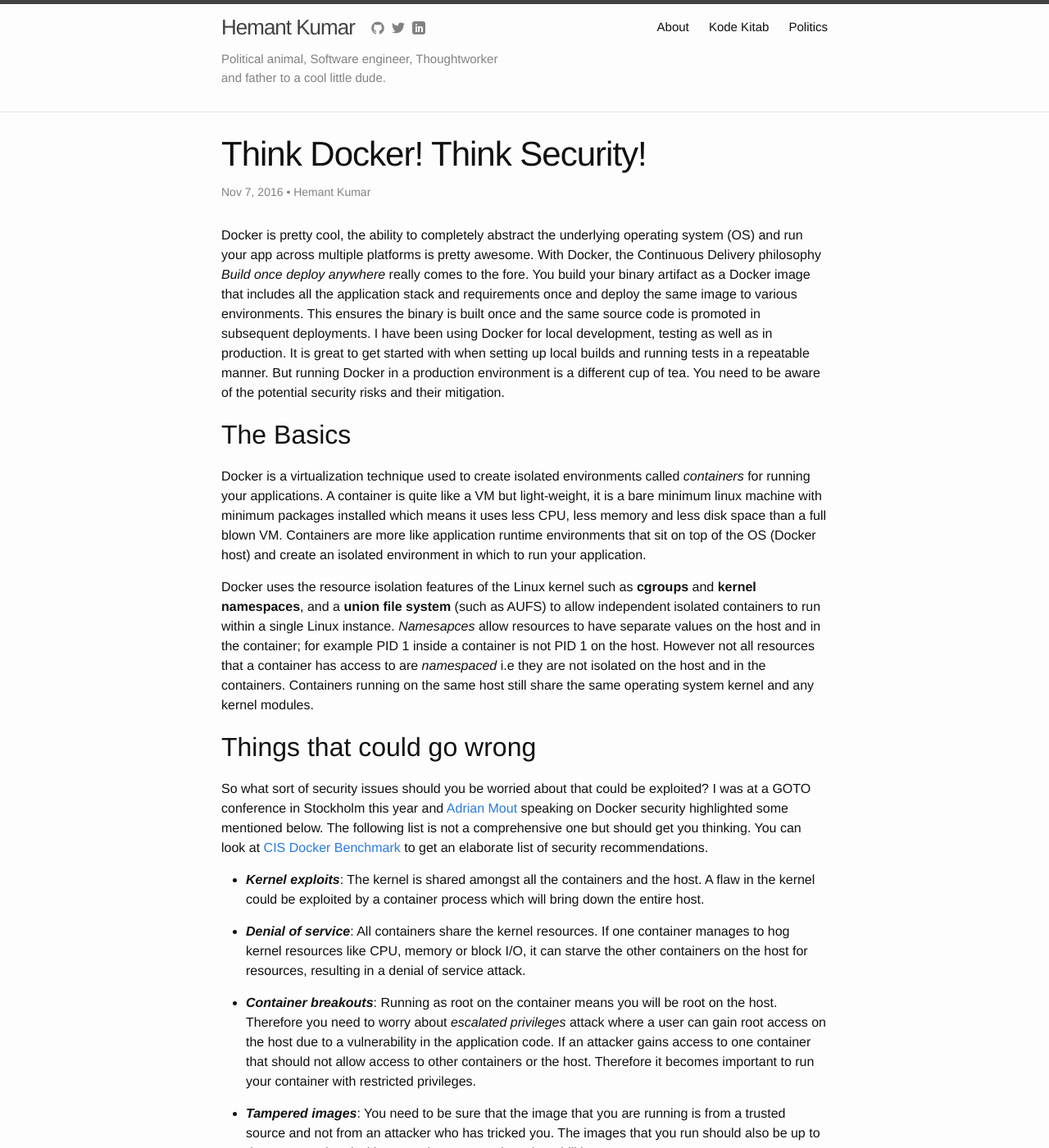
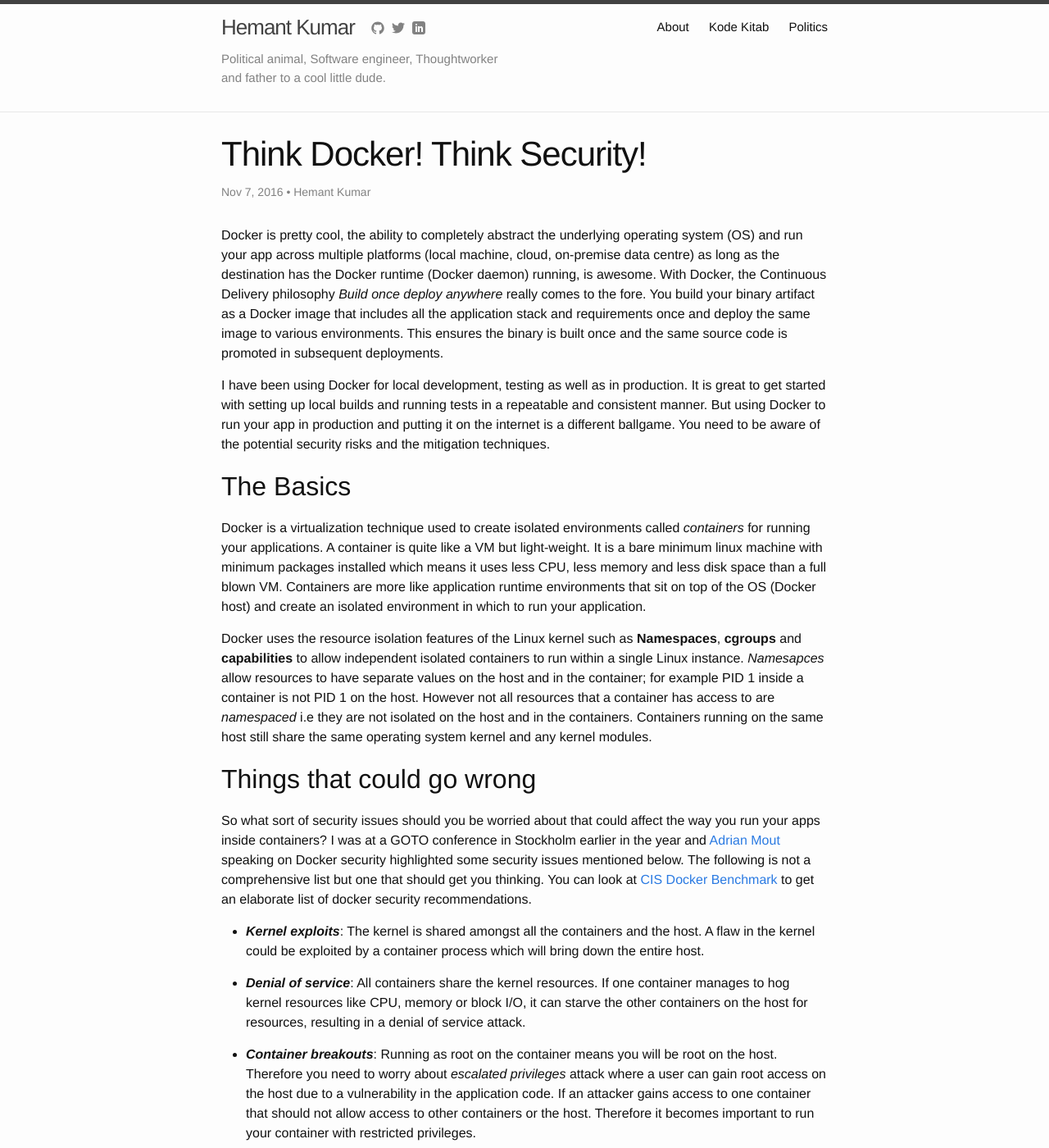
Before and after one commit to hemantksingh/hemantksingh.github.io, a Jekyll site: the page built from _posts/2016-11-07-think-docker-think-security.markdown, in a window 1280 px wide and 1400 px high. Shown: the whole window at 82% size. Built offline with Jekyll 4.4.1, drawn with Linux system fonts in a browser that asks for light colours; comment, search, counter and statistics services are not loaded; some of the changed text lies outside the part shown.

Commit message:
Update docker psot introduction.

```diff
--- a/_posts/2016-11-07-think-docker-think-security.markdown
+++ b/_posts/2016-11-07-think-docker-think-security.markdown
@@ -9,15 +9,17 @@
 modified_time: '2016-11-07T07:23:00.000-08:00'
 ---
 
-Docker is pretty cool, the ability to completely abstract the underlying operating system (OS) and run your app across multiple platforms is pretty awesome. With Docker, the Continuous Delivery philosophy *Build once deploy anywhere* really comes to the fore. You build your binary artifact as a Docker image that includes all the application stack and requirements once and deploy the same image to various environments. This ensures the binary is built once and the same source code is promoted in subsequent deployments. I have been using Docker for local development, testing as well as in production. It is great to get started with when setting up local builds and running tests in a repeatable manner. But running Docker in a production environment is a different cup of tea. You need to be aware of the potential security risks and their mitigation.
+Docker is pretty cool, the ability to completely abstract the underlying operating system (OS) and run your app across multiple platforms (local machine, cloud, on-premise data centre) as long as the destination has the Docker runtime (Docker daemon) running, is awesome. With Docker, the Continuous Delivery philosophy *Build once deploy anywhere* really comes to the fore. You build your binary artifact as a Docker image that includes all the application stack and requirements once and deploy the same image to various environments. This ensures the binary is built once and the same source code is promoted in subsequent deployments.
+
+I have been using Docker for local development, testing as well as in production. It is great to get started with setting up local builds and running tests in a repeatable and consistent manner. But using Docker to run your app in production and putting it on the internet is a different ballgame. You need to be aware of the potential security risks and the mitigation techniques.
 
 ## The Basics
-Docker is a virtualization technique used to create isolated environments called *containers* for running your applications. A container is quite like a VM but light-weight, it is a bare minimum linux machine with minimum packages installed which means it uses less CPU, less memory and less disk space than a full blown VM. Containers are more like application runtime environments that sit on top of the OS (Docker host) and create an isolated environment in which to run your application.
+Docker is a virtualization technique used to create isolated environments called *containers* for running your applications. A container is quite like a VM but light-weight. It is a bare minimum linux machine with minimum packages installed which means it uses less CPU, less memory and less disk space than a full blown VM. Containers are more like application runtime environments that sit on top of the OS (Docker host) and create an isolated environment in which to run your application.
 
-Docker uses the resource isolation features of the Linux kernel such as **cgroups** and **kernel namespaces**, and a **union file system** (such as AUFS) to allow independent isolated containers to run within a single Linux instance. *Namesapces* allow resources to have separate values on the host and in the container; for example PID 1 inside a container is not PID 1 on the host.  However not all resources that a container has access to are *namespaced* i.e they are not isolated on the host and in the containers. Containers running on the same host still share the same operating system kernel and any kernel modules.
+Docker uses the resource isolation features of the Linux kernel such as **Namespaces**, **cgroups** and **capabilities** to allow independent isolated containers to run within a single Linux instance. *Namesapces* allow resources to have separate values on the host and in the container; for example PID 1 inside a container is not PID 1 on the host.  However not all resources that a container has access to are *namespaced* i.e they are not isolated on the host and in the containers. Containers running on the same host still share the same operating system kernel and any kernel modules.
 
 ## Things that could go wrong
-So what sort of security issues should you be worried about that could be exploited? I was at a GOTO conference in Stockholm this year and [Adrian Mout](https://twitter.com/adrianmouat) speaking on Docker security highlighted some mentioned below. The following list is not a comprehensive one but should get you thinking. You can look at [CIS Docker Benchmark](https://benchmarks.cisecurity.org/tools2/docker/CIS_Docker_1.11.0_Benchmark_v1.0.0.pdf) to get an elaborate list of security recommendations.
+So what sort of security issues should you be worried about that could affect the way you run your apps inside containers? I was at a GOTO conference in Stockholm earlier in the year and [Adrian Mout](https://twitter.com/adrianmouat) speaking on Docker security highlighted some security issues mentioned below. The following is not a comprehensive list but one that should get you thinking. You can look at [CIS Docker Benchmark](https://benchmarks.cisecurity.org/tools2/docker/CIS_Docker_1.11.0_Benchmark_v1.0.0.pdf) to get an elaborate list of docker security recommendations.
 
 * ***Kernel exploits***: The kernel is shared amongst all the containers and the host. A flaw in the kernel could be exploited by a container process which will bring down the entire host.
 
```
Also changed, not shown: other parts of _posts/2016-11-07-think-docker-think-security.markdown (+1 -1 lines).
